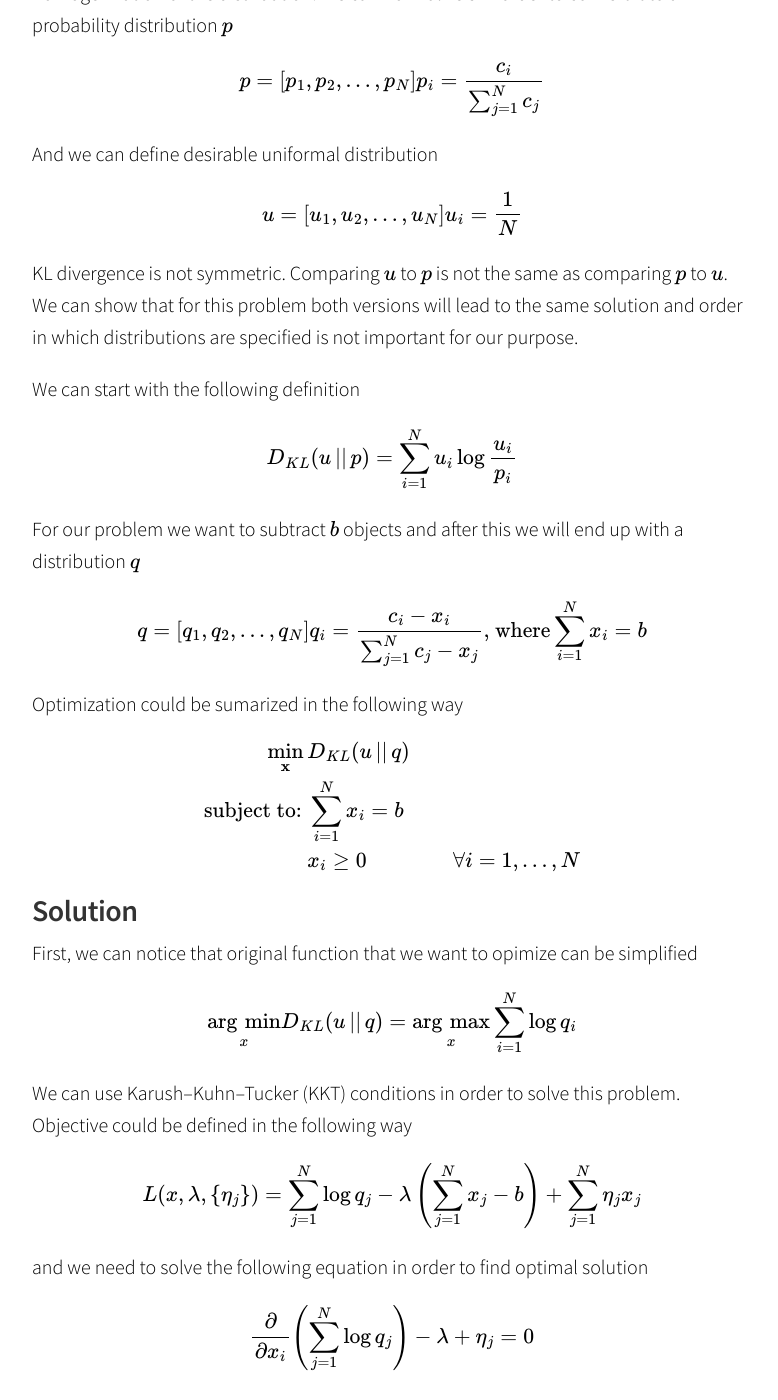
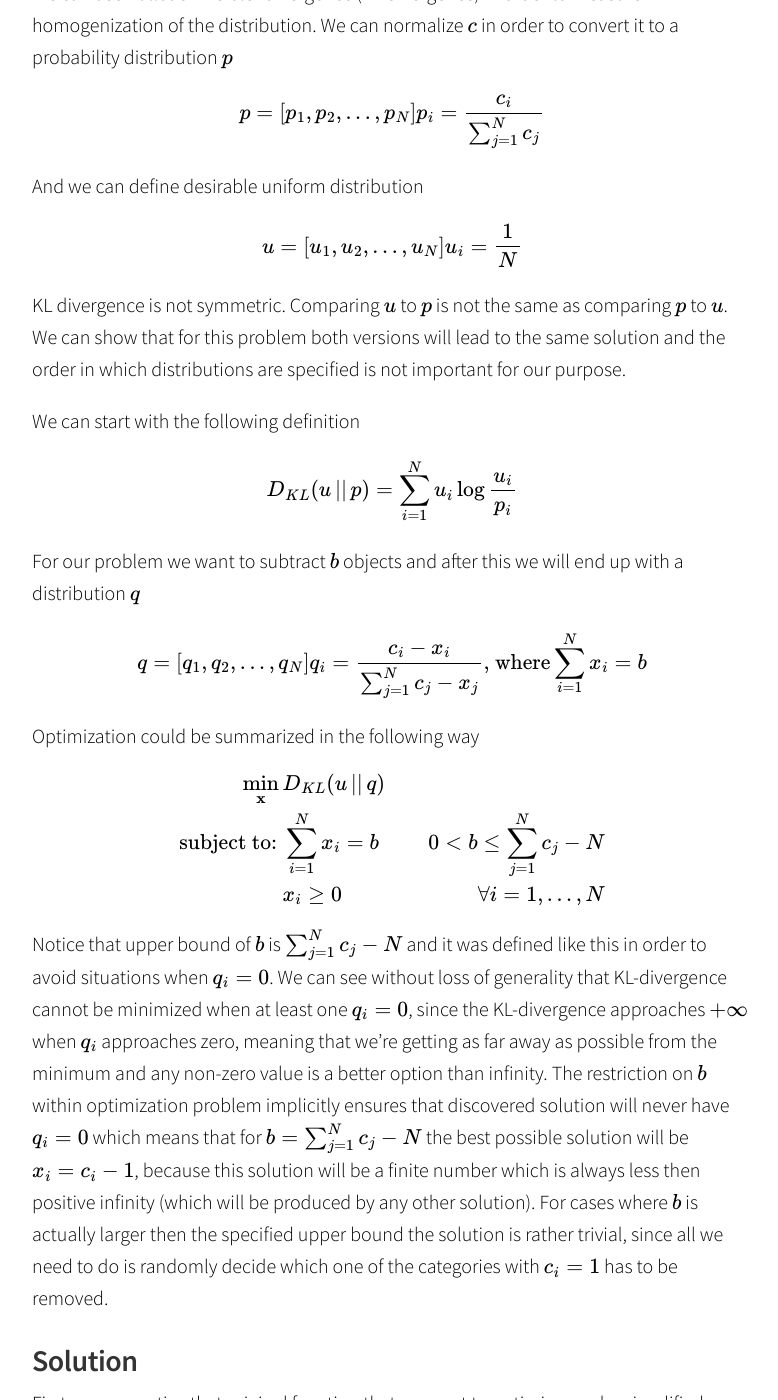
Before and after one commit to itdxer/blog.itdxer.com, a Jekyll site: the page built from _posts/2020-03-22-iterative-homogenization-by-elimination.md, in a window 1280 px wide and 1400 px high, scrolled down 984 px. Shown: the whole window, without its empty margins (248-1026 px from the left). Built offline with Jekyll 4.4.1, drawn with Linux system fonts in a browser that asks for light colours; nearby versions of some CDN libraries; formulas are drawn with MathJax 3; comment, search, counter and statistics services are not loaded; some of the changed text lies outside the part shown.

Commit message:
updated article

```diff
--- a/_posts/2020-03-22-iterative-homogenization-by-elimination.md
+++ b/_posts/2020-03-22-iterative-homogenization-by-elimination.md
@@ -4,7 +4,7 @@
 layout: post
 
 
-description: "Article derives algorithm which allows to find best possible approximation to a discret uniformal distribution when only elimination of the items is allowed."
+description: "Article derives an algorithm which allows to find the best possible approximation to a discrete uniform distribution when only elimination of the items is allowed."
 
 
 
@@ -22,8 +22,9 @@
 
 Let's say we have \\(S\\) objects and each object is associated with one of the
 \\(N\\) classes. There are \\(c_i\\) objects associated with the \\(i\\)-th
-class. We want to eliminate only \\(b\\) objects in a way that forms
-distribution of classes as close as possible to the uniformal distribution.
+class. We want to eliminate only \\(b\\) objects in a way that forms the
+distribution of classes as close as possible to the uniform distribution.
+
 
 
 
@@ -40,9 +41,9 @@
 initial strategy and end up with the following distribution: \\([12, 6, 7,
 11]\\) (or \\([11, 6, 7, 12]\\)). Using some other strategy we can get a
 different outcome, for example, \\(c = [12, 6, 6, 12]\\). How do we know which
-one is closer to the uniformal distribution.
+one is closer to the uniform distribution?
 
-The word "closer" impliest that we need to have a certain measure that allows us
+The word "closer" implies that we need to have a certain measure that allows us
 to measure homogenization of the distribution. In order to get the solution we
 need to better define our objective.
 
@@ -61,7 +62,7 @@
 p_i = \frac{c_i}{\sum_{j=1}^{N}{c_j}} \\
 $$
 
-And we can define desirable uniformal distribution
+And we can define desirable uniform distribution
 
 $$
 u = [u_1, u_2, ..., u_N] \\
@@ -70,8 +71,8 @@
 
 KL divergence is not symmetric. Comparing \\(u\\) to \\(p\\) is not the same as
 comparing \\(p\\) to \\(u\\). We can show that for this problem both versions
-will lead to the same solution and order in which distributions are specified is
-not important for our purpose.
+will lead to the same solution and the order in which distributions are
+specified is not important for our purpose.
 
 We can start with the following definition
 
@@ -88,15 +89,31 @@
 \sum_{i=1}^{N}{x_i}=b
 $$
 
-Optimization could be sumarized in the following way
+Optimization could be summarized in the following way
 
 $$
 \begin{align}
 \mathbf{\min_x} \, & D_{KL}(u \, || \, q)  & \\
-\text{subject to: } & \sum_{i=1}^{N}{x_i}=b  & \\
+\text{subject to: } & \sum_{i=1}^{N}{x_i}=b  & 0 \lt b \leq \sum_{j=1}^{N}{c_j}
+- N \\
                     &  x_i \geq 0   & \forall i=1,...,N
 \end{align}
 $$
+
+Notice that upper bound of \\(b\\) is \\(\sum_{j=1}^{N}{c_j} - N\\) and it was
+defined like this in order to avoid situations when \\(q_i=0\\). We can see
+without loss of generality that KL-divergence cannot be minimized when at least
+one \\(q_i=0\\), since the KL-divergence approaches \\(+\infty\\) when \\(q_i\\)
+approaches zero, meaning that we're getting as far away as possible from the
+minimum and any non-zero value is a better option than infinity. The restriction
+on \\(b\\) within optimization problem implicitly ensures that discovered
+solution will never have \\(q_i=0\\) which means that for
+\\(b=\sum_{j=1}^{N}{c_j} - N\\) the best possible solution will be \\(x_i=c_i -
+1\\), because this solution will be a finite number which is always less then
+positive infinity (which will be produced by any other solution). For cases
+where \\(b\\) is actually larger then the specified upper bound the solution is
+rather trivial, since all we need to do is randomly decide which one of the
+categories with \\(c_i=1\\) has to be removed.
 
 
 
@@ -104,14 +121,13 @@
 
 
 
-First, we can notice that original function that we want to opimize can be
+First, we can notice that original function that we want to optimize can be
 simplified
 
 $$
-\underset{x}{\operatorname{arg\,min}} D_{KL}(u \, || \, q) =
+\underset{x}{\operatorname{arg\,min}} \, D_{KL}(u \, || \, q) =
 \underset{x}{\operatorname{arg\,max}} \sum_{i=1}^{N} \log q_i
 $$
-
 
 We can use Karush–Kuhn–Tucker (KKT) conditions in order to solve this problem.
 Objective could be defined in the following way
@@ -143,20 +159,23 @@
 
 From the Complementary slackness in the KKT conditions we know that \\(\eta_i
 x_i = 0\\). This condition implies that \\(\eta_i\\) and \\(x_i\\) cannot be
-non-zero values at the same time. We can consider two cases:
+non-zero values at the same time. In addition, at least one \\(x_j\\) has to be
+non-zero otherwise our initial conditions won't hold. These observations lead us
+to two possible outcomes. Either there is another value \\(x_j=0\\) or \\(x_j
+\neq 0\\)
 
-1. There exists at least one more non-zero \\(x_i\\). From this assumption the
-following statement is true (since \\(\eta_i = \eta_j = 0\\))
+1. For some \\(i \ne j\\) we have \\(x_i \neq 0\\) and \\(x_j \neq 0\\) (or
+\\(\eta_i = \eta_j = 0\\)). From it follows
 
    $$
-   \frac{1}{c_i - x_i} = \frac{1}{c_j - x_j} \text{, where} \, i \ne j
+   \frac{1}{c_i - x_i} = \frac{1}{c_j - x_j}
    $$
 
    This equation says that \\(c_i - x_i = c_j - x_j\\). This means that after
 elimination we should end up with exactly the same values in each category.
 
-2. There exists at least on \\(x_i=0\\). From this assumption the following
-statement is true:
+2. For some \\(i \ne j\\) we have \\(x_i \neq 0\\) and \\(x_j = 0\\) (or
+\\(\eta_i = 0\\) and \\(\eta_j \neq 0\\)). From it follows
 
    $$
    \eta_i - \frac{1}{c_i} = -\frac{1}{c_j - x_j}
@@ -173,6 +192,7 @@
 every non-zero is associated with the largest \\(c_j\\) value. This observation
 matches our initial intuition. Equation implies that we should remove objects
 from the most common classes first.
+
 
 
 
@@ -201,8 +221,14 @@
 \end{align}
 $$
 
-If we assume that there is at least one \\(x_i = 0\\) then the following should
-be true
+When \\(x_i \neq 0 \, \forall \, i = 1, 2, ..., N \\) we get
+
+$$
+k = \frac{C - b}{N}
+$$
+
+Otherwise if there is at least one \\(x_i = 0\\) then the following should be
+true
 
 $$
 \begin{align}
@@ -232,7 +258,8 @@
 $$
 \begin{align}
 \mathbf{\min_x} \, & D_{KL}(q \, || \, u)  & \\
-\text{subject to: } & \sum_{i=1}^{N}{x_i}=b  & \\
+\text{subject to: } & \sum_{i=1}^{N}{x_i}=b  & 0 \lt b \leq \sum_{j=1}^{N}{c_j}
+- N \\
                     &  x_i \geq 0   & \forall i=1,...,N
 \end{align}
 $$
```
Also changed, not shown: other parts of _posts/2020-03-22-iterative-homogenization-by-elimination.md (+2 -2 lines), 1 other file.
